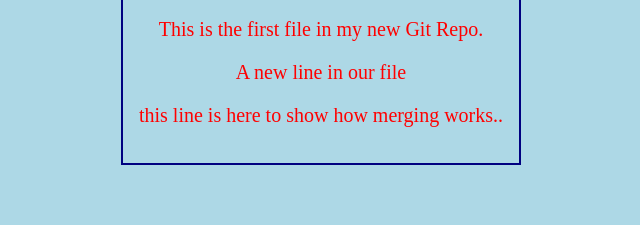
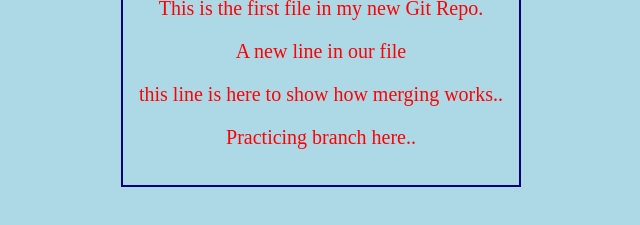
Before and after one commit to Swastik-2001/understanding-git, a plain HTML site: page index.html in a window 1280 px wide. Shown: the part 325-550 px from the top of the page, without its empty margins (319-959 px from the left). Drawn offline with Linux system fonts and the light colour scheme.

Commit message:
Added a line called practicing

```diff
--- a/index.html
+++ b/index.html
@@ -13,6 +13,7 @@
       <p>This is the first file in my new Git Repo.</p>
       <p>A new line in our file</p>
       <p>this line is here to show how merging works..</p>
+      <p>Practicing branch here..</p>
     </div>
   </body>
 </html>
```
